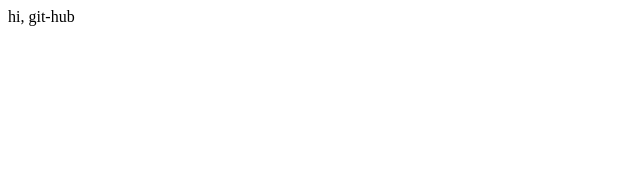
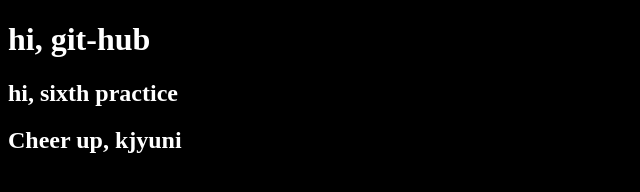
Before and after one commit to kjyuni/git-study7, a plain HTML site: page index.html in a window 1280 px wide. Shown: the whole page, without its empty margins (0-640 px from the left). Drawn offline with Linux system fonts and the light colour scheme.

Commit message:
add css
add css..

```diff
--- a/index.html
+++ b/index.html
@@ -2,9 +2,12 @@
 <html lang="en" dir="ltr">
   <head>
     <meta charset="utf-8">
+    <link rel="stylesheet" href="style.css">
     <title></title>
   </head>
   <body>
-    hi, git-hub
+    <h1>hi, git-hub</h1>
+    <h2>hi, sixth practice</h2>
+    <h2>Cheer up, kjyuni</h2>
   </body>
 </html>
--- /dev/null
+++ b/style.css
@@ -0,0 +1,4 @@
+body {
+  color: white;
+  background-color: black;
+}
```
